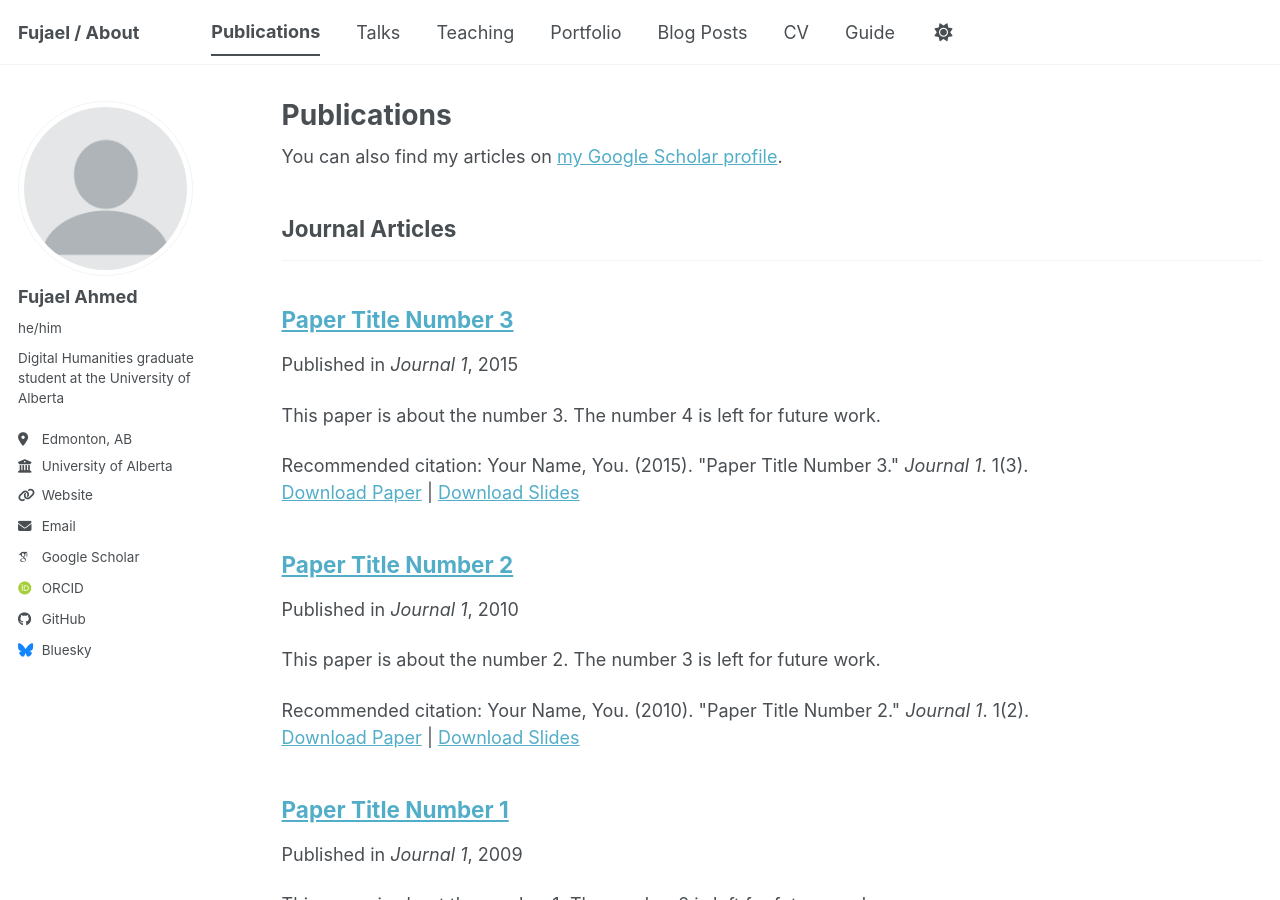
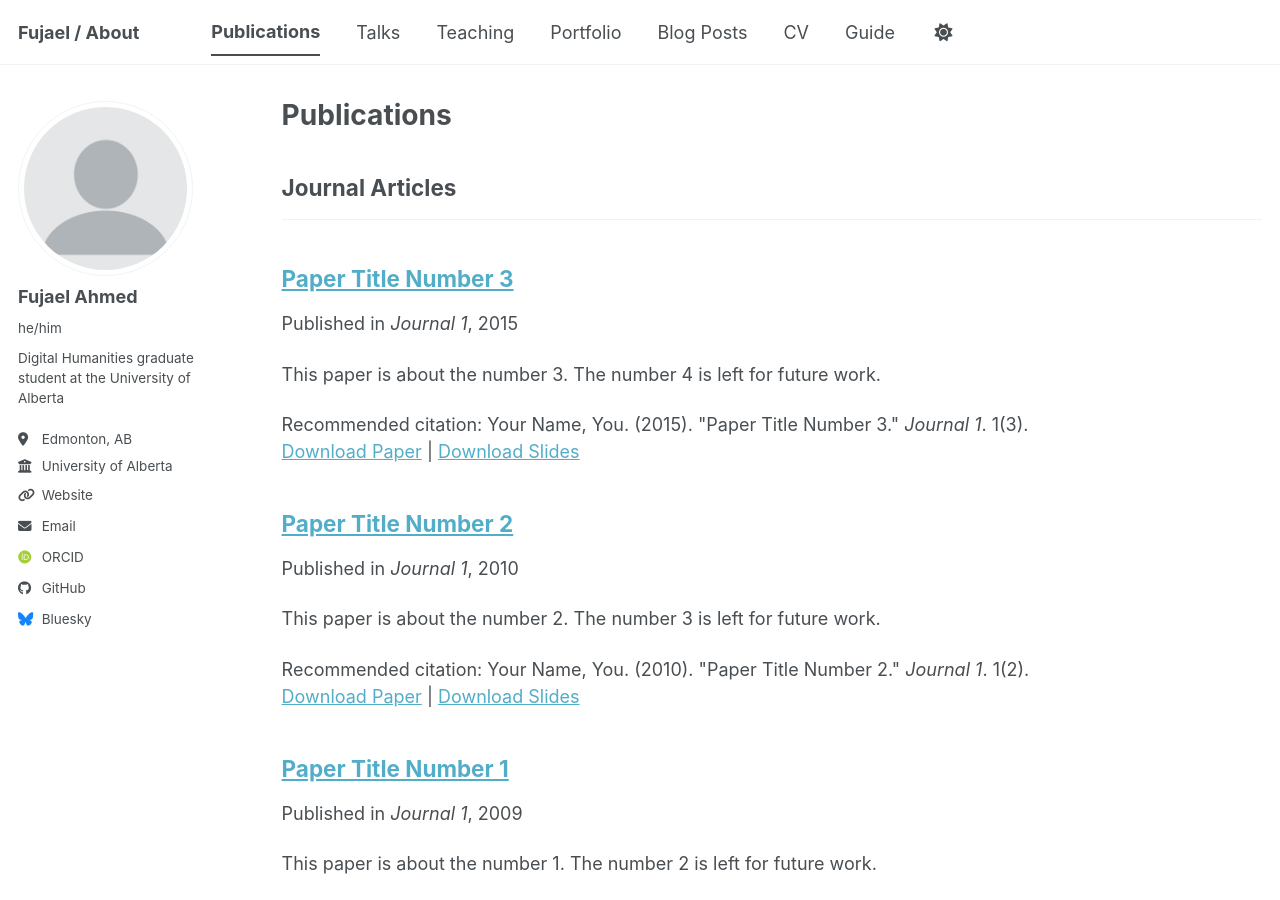
Before and after one commit to fujaelsuhag/me, a Jekyll site: the page built from _pages/publications.html, in a window 1280 px wide and 900 px high. Built offline with Jekyll 4.4.1, drawn with Linux system fonts in a browser that asks for light colours; some web fonts are replaced; a script bundle is joined from its source files by our own code; library files that are not in the unit come from our copies; some of the changed lines change nothing that is shown.

Commit message:
Update Google Scholar and GitHub links in config

```diff
--- a/_config.yml
+++ b/_config.yml
@@ -35,7 +35,6 @@ author:
   # Academic websites
   academia         : # URL
   arxiv            : # URL - Update with the correct link to your profile
-  googlescholar    : "https://scholar.google.com/citations?user=PS_CX0AAAAAJ"
   inspire-hep      : # URL
   impactstory      : # URL
   orcid            : "https://orcid.org/0009-0005-1514-196X"
@@ -50,7 +49,7 @@ author:
   bitbucket        : # Username - Update with your username on the site
   codepen          : # Username
   dribbble         : # Username
-  github           : "https://github.com/fujaelsuhag"
+  github           : "fujaelsuhag"
   kaggle           : # Username
   stackoverflow    : # User number or user number and name (i.e., use "1" or "1/jeff-atwood")
 
```
